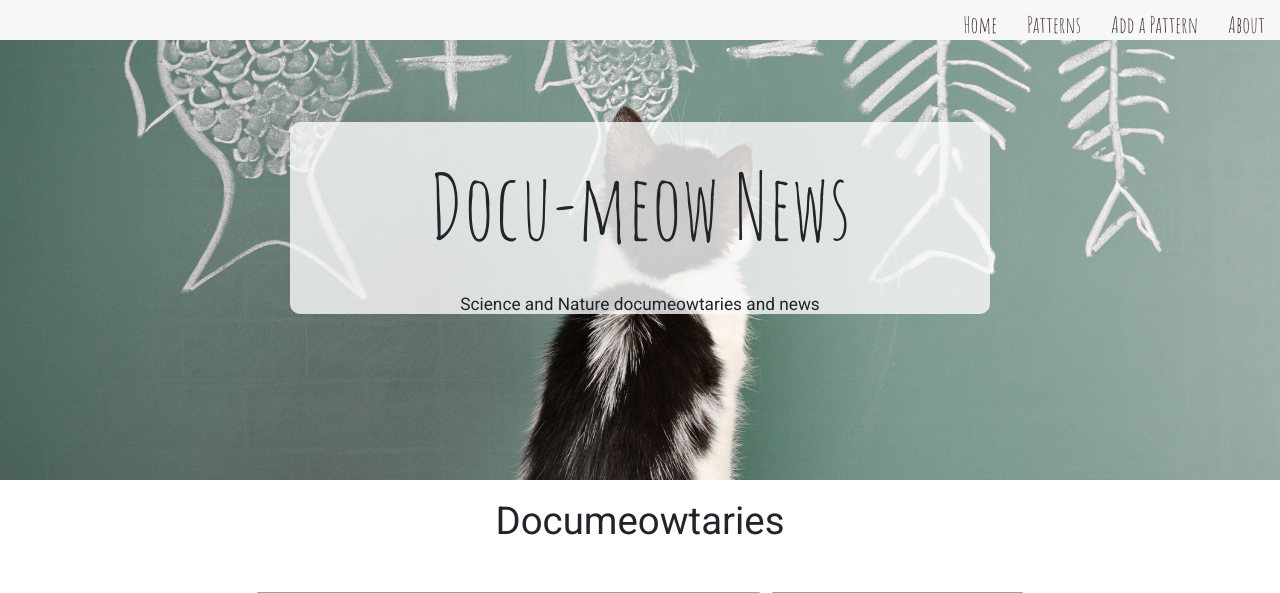
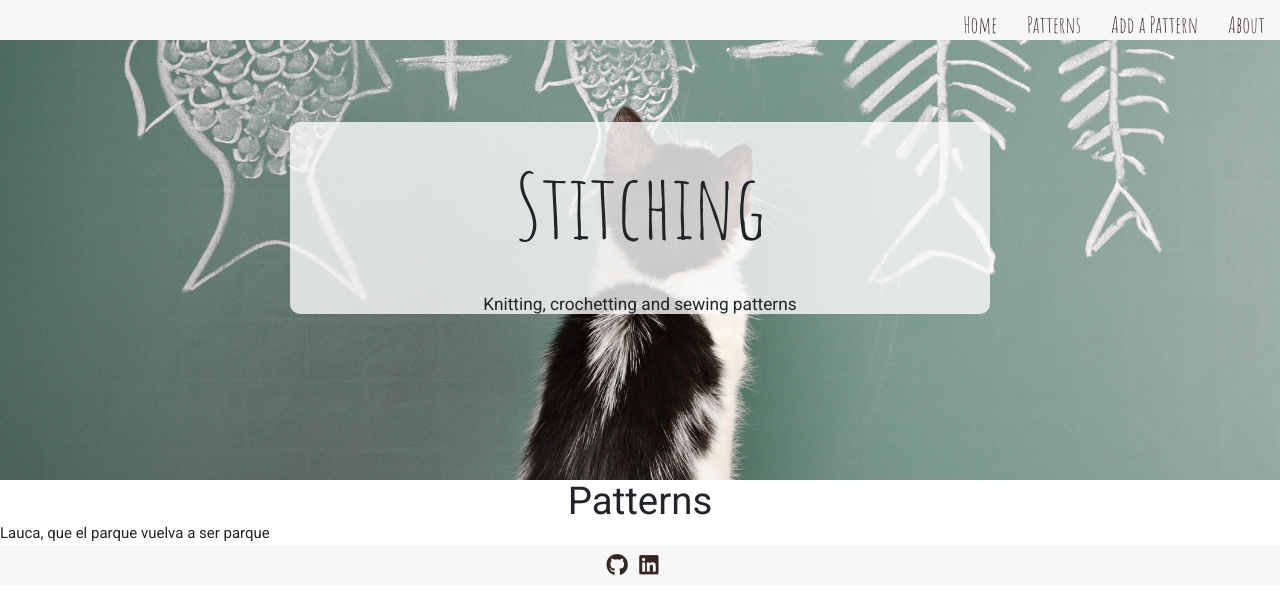
Before and after one commit to elisamunoz/docu-llamas, a Flask app: page / in a window 1280 px wide. Shown: the top 593 px of the page. Run offline with Flask 2, Linux system fonts and the light colour scheme; data that the repository does not hold is empty; some libraries are stand-ins or nearby versions; grey boxes are pictures that could not be loaded.

Commit message:
home changed to stitching project

```diff
--- a/templates/home.html
+++ b/templates/home.html
@@ -5,8 +5,8 @@
     <section class="home background-image">
         <div class="jumbotron">
             <div class="container home-title-container">
-                <h1 class="display-4">Docu-meow News</h1>
-                <h6>Science and Nature documeowtaries and news</h6>
+                <h1 class="display-4">Stitching</h1>
+                <h6>Knitting, crochetting and sewing patterns</h6>
             </div>
         </div>
     </section>
@@ -14,40 +14,40 @@
 
 <!-- /Home -->
 
-<!-- Documentaries -->
-<section class="documentaries">
-    <div class="documentaries-container">
-        <h1 class="title">Documeowtaries</h1>
+<!-- Patterns -->
+<section class="patterns">
+    <div class="patterns-container">
+        <h1 class="title">Patterns</h1>
         <!-- images grid -->
-        <div class="docu-grid-area">
-            <div class="docu-grid docu-grid--1">
-                <div class="docu-grid__bg"></div>
-                <div class="docu-grid__title">Lauca, que el parque vuelva a ser parque</div>
+        <div class="pattern-grid-area">
+            <div class="pattern-grid pattern-grid--1">
+                <div class="pattern-grid__bg"></div>
+                <div class="pattern-grid__title">Lauca, que el parque vuelva a ser parque</div>
             </div>
-            <div class="docu-grid docu-grid--2">
-                <div class="docu-grid__bg"></div>
+            <div class="pattern-grid pattern-grid--2">
+                <div class="pattern-grid__bg"></div>
             </div>
-            <div class="docu-grid docu-grid--3">
-                <div class="docu-grid__bg"></div>
+            <div class="pattern-grid pattern-grid--3">
+                <div class="pattern-grid__bg"></div>
             </div>
         </div>
 
         <!-- card -->
-        {% for documentary in docus %}
+        {% for pattern in patterns %}
         <div class="wrapper">
           <article class="card">
-            <a href="{{documentary.docu_url}}" target="_blank"><div class="card__img" style="background-image: url({{documentary.docu_img}})"></div></a>
+            <a href="{{pattern.pattern_url}}" target="_blank"><div class="card__img" style="background-image: url({{pattern.pattern_img}})"></div></a>
             <div class="card__body">
                 <div class="card__body__header">
-                    <h6>{{documentary.category_name}}</h6>
-                    <h6>{{documentary.docu_produced_by}} - {{documentary.docu_lenght}} minutes</h6>
+                    <h6>{{pattern.category_name}}</h6>
+                    <h6>{{pattern.pattern_by}} - {{pattern.pattern_dificulty}}</h6>
                 </div>
-                <a href="{{documentary.docu_url}}" target="_blank"><h4 class="card__body__title">{{documentary.docu_title}}</h4>
+                <a href="{{pattern.pattern_url}}" target="_blank"><h4 class="card__body__title">{{pattern.pattern_name}}</h4>
               <div class="card__body__txt">
-                <p>{{documentary.docu_summary}}</p>
+                <p>{{pattern.pattern_summary}}</p>
               </div></a>
             </div>
-            <a href="{{url_for('edit_documentary', documentary_id=documentary._id)}}" class="card__link">Edit</a>
+            <a href="{{url_for('edit_pattern', pattern_id=pattern._id)}}" class="card__link">Edit</a>
           </article>
         </div>
         {% endfor %}
```
